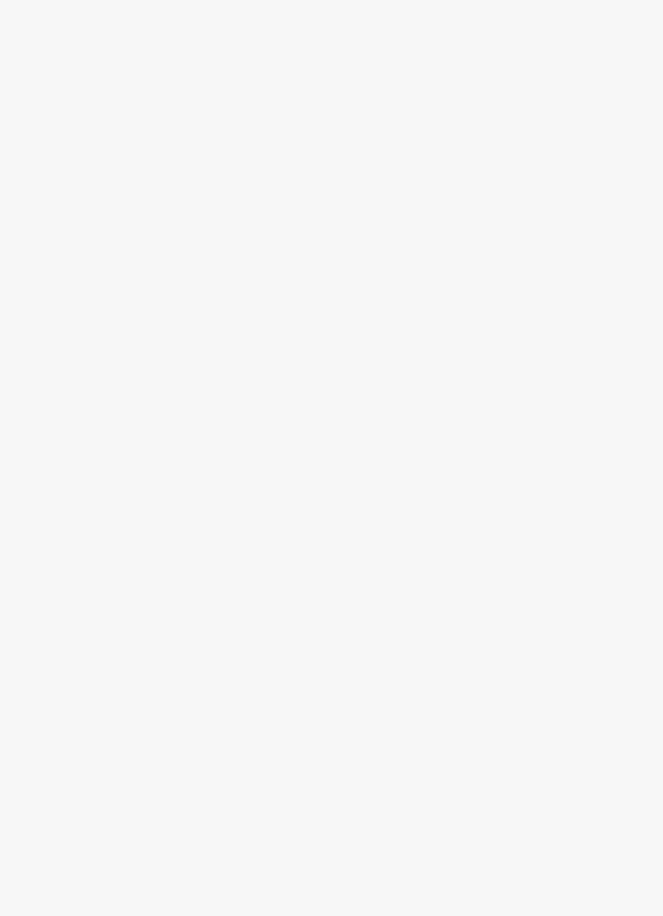
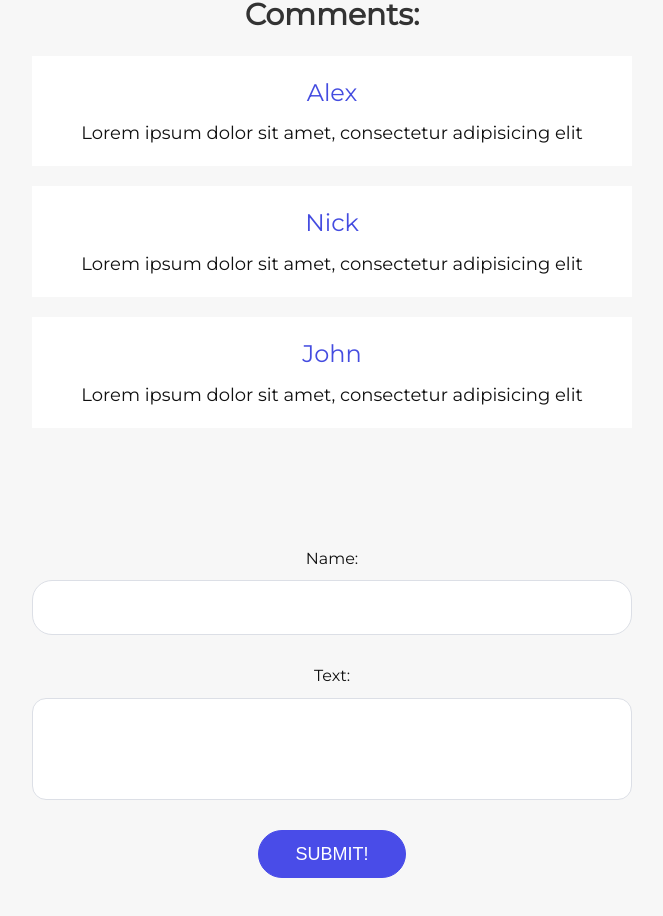
Before and after one commit to zmalakhov/tocode_16_nuxt-1, a Nuxt app: page /blog/1 in a window 1280 px wide. Shown: the part 660-1576 px from the top of the page, without its empty margins (308-971 px from the left). Before the commit the page ends 880 px from the top, so only its background shows below. Built offline with nearby package versions, Linux system fonts and the light colour scheme.

Commit message:
#11 - Комментарии к статье

```diff
--- /dev/null
+++ b/components/Blog/Post.vue
@@ -0,0 +1,34 @@
+<template>
+  <section class="post">
+    <div class="container">
+
+      <!--header-->
+      <div class="post-header">
+        <img :src="post.img" :alt="post.title">
+        <h1 class="title"> {{ post.title }} </h1>
+        <p> {{ post.descr }} </p>
+      </div>
+
+      <!--body-->
+      <div class="post-body">
+        <p> {{ post.content }} </p>
+      </div>
+
+    </div>
+  </section>
+</template>
+
+<script>
+    export default {
+        props:{
+          post:{
+            type: Object,
+            required: true
+          }
+        }
+    }
+</script>
+
+<style scoped>
+
+</style>
--- /dev/null
+++ b/components/Comments/Comments.vue
@@ -0,0 +1,41 @@
+<template>
+  <section v-if="comments" class="comments">
+    <div class="container">
+      <h2 class="title"> Comments: </h2>
+      <div class="comment" v-for="comment in comments" :key="comment.name">
+        <p class="name"> {{ comment.name }} </p>
+        <p class="text"> {{ comment.text }} </p>
+      </div>
+    </div>
+  </section>
+
+</template>
+
+<script>
+    export default {
+        props: {
+          comments: {
+            type: Array,
+            default: null
+          }
+        }
+    }
+</script>
+
+<style lang="scss">
+  .comments{
+    margin: 30px auto;
+    text-align: center;
+  }
+.comment{
+  width: 600px;
+  padding: 20px;
+  margin-bottom: 20px;
+  background-color: #ffffff;
+  .name{
+    margin-bottom: 12px;
+    font-size: 24px;
+    color: #444ce0;
+  }
+}
+</style>
--- /dev/null
+++ b/components/Comments/NewComment.vue
@@ -0,0 +1,57 @@
+<template>
+  <section class="new-comment">
+    <div class="container">
+      <form @submit.prevent="onSubmit" class="contact-form">
+
+        <label>Name:</label>
+        <input v-model="comment.name" type="text">
+
+        <label>Text:</label>
+        <textarea v-model="comment.text"></textarea>
+
+        <!--buttons-->
+        <div class="controls">
+          <button class="btn btnPrimary"> Submit!</button>
+        </div>
+      </form>
+    </div>
+  </section>
+</template>
+
+<script>
+  export default {
+    data() {
+      return {
+        comment: {
+          name: '',
+          text: '',
+
+        }
+      }
+    },
+    methods: {
+      onSubmit() {
+        console.log(this.comment);
+      }
+    }
+  }
+</script>
+
+<style lang="scss">
+  .new-comment {
+    text-align: center;
+
+    .title {
+      //color: #ffffff;
+    }
+
+    .contact-form {
+      max-width: 600px;
+      margin: 30px auto;
+    }
+
+    .controls {
+      margin: 30px;
+    }
+  }
+</style>
--- a/pages/blog/_id/index.vue
+++ b/pages/blog/_id/index.vue
@@ -1,28 +1,18 @@
 <template>
   <div class="wrapper-content wrapper-content--fixed">
-    <section class="post">
-      <div class="container">
-
-        <!--header-->
-        <div class="post-header">
-          <img :src="post.img" :alt="post.title">
-          <h1 class="title"> {{ post.title }} </h1>
-          <p> {{ post.descr }} </p>
-        </div>
-
-        <!--body-->
-        <div class="post-body">
-          <p> {{ post.content }} </p>
-        </div>
-
-      </div>
-    </section>
+    <post :post="post" />
+    <comments :comments="comments" />
+    <newComment />
   </div>
 
 </template>
 
 <script>
+  import post from '@/components/Blog/Post.vue'
+  import newComment from '@/components/Comments/NewComment.vue'
+  import comments from '@/components/Comments/Comments.vue'
   export default {
+    components:{ post, comments, newComment },
     data() {
       return {
         post: {
@@ -31,7 +21,12 @@
           descr: 'Lorem ipsum dolor sit amet, consectetur adipisicing elit.',
           content: 'Lorem ipsum dolor sit amet, consectetur adipisicing elit. Lorem ipsum dolor sit amet, consectetur adipisicing elit. Lorem ipsum dolor sit amet, consectetur adipisicing elit.',
           img: 'https://lawnuk.com/wp-content/uploads/2016/08/sprogs-dogs.jpg',
-        }
+        },
+        comments: [
+          {name: 'Alex', text: 'Lorem ipsum dolor sit amet, consectetur adipisicing elit'},
+          {name: 'Nick', text: 'Lorem ipsum dolor sit amet, consectetur adipisicing elit'},
+          {name: 'John', text: 'Lorem ipsum dolor sit amet, consectetur adipisicing elit'},
+        ]
       }
     }
   }
```
